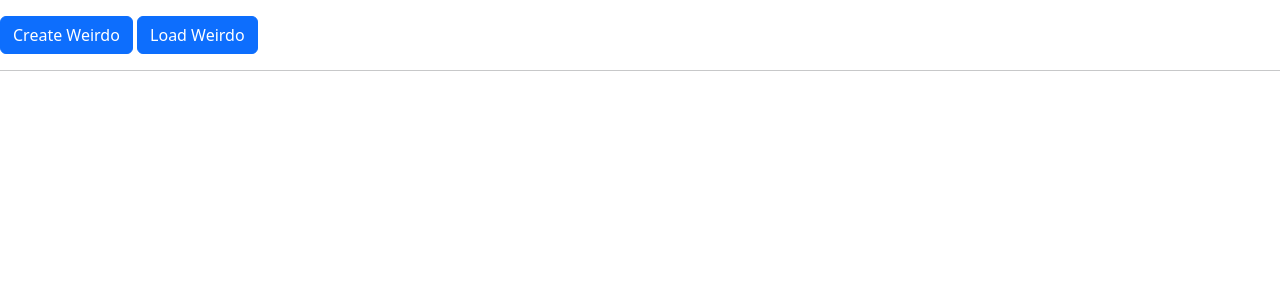
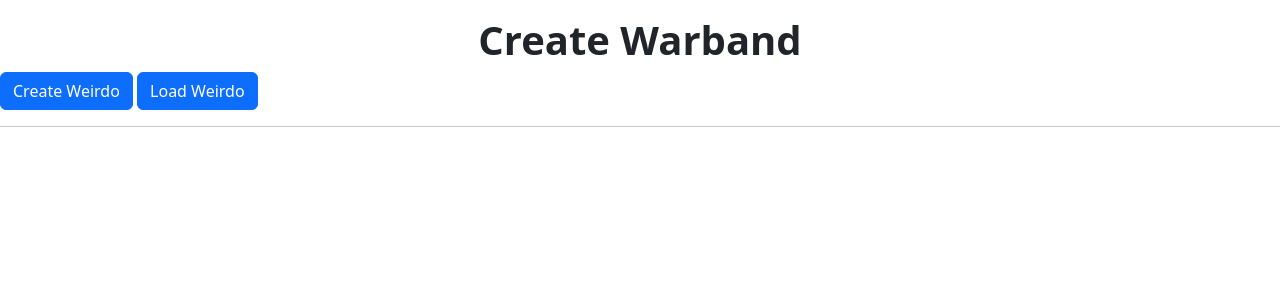
Before and after one commit to suspicious-smoke/SpaceWeirdosListBuilder, a Flask app: page /warband/0 in a window 1280 px wide. Shown: the part 73-373 px from the top of the page. Run offline with Flask 3, Linux system fonts and the light colour scheme.

Commit message:
initial new warband local storage structure

```diff
--- a/static/warband.js
+++ b/static/warband.js
@@ -1,5 +1,20 @@
 window.onload = function() {
     // check warband id
+    const warband_id = document.getElementById('warband_id').value
+    const warband = localStorage.getItem('warbands');
+
+    // if id doesn't exist, reload to id 0
+    if (warband==null && warband_id != 0) {
+        window.location.href = new_warband_url;
+    } else if (warband_id == 0) {
+       document.getElementById('warband_text').innerHTML = "Create Warband";
+    } else {
+        document.getElementById('warband_text').innerHTML = "Edit Warband";
+    }
+
+    // fill in table with warband information
+
+
 
 
     // create new weirdo button
@@ -28,8 +43,8 @@ function wireSaveWeirdo() {
 
 function saveWeirdo() {
     // get weirdo information from modal
+    let warband_id = document.getElementById('warband_id').value;
     let weirdo_id = document.getElementById('weirdo_id').value;
-    let warband_id = document.getElementById('warband_id').value;
     let weirdo_name = document.getElementById('weirdo_name').value;
 
     let s = document.getElementById('speed_select');
@@ -38,17 +53,20 @@ function saveWeirdo() {
     let defense = d.options[d.selectedIndex].text;
     // put weirdo into object for transport
     const weirdo = {
-        weirdo_id:weirdo_id,warband_id:warband_id,weirdo_name,weirdo_name,
+        weirdo_id:weirdo_id,weirdo_name,weirdo_name,
         speed:speed,
         defense:defense,
     }
+    // first load from local storage
+
+    // check warband id
+    // check weirdo id's
+
     json_weirdo = JSON.stringify(weirdo); // convert to json
     // save to local storage
     localStorage.setItem('warband_'+warband_id,json_weirdo)
 
 
     location.reload(); // reload page
-    // first load from local storage
-    // check warband id
-    // check weirdo id's
+
 }
--- a/templates/warband.html
+++ b/templates/warband.html
@@ -9,10 +9,13 @@
 
 <!-- New Weirdo Button -->
  <script>
+    const new_warband_url = "{{url_for('warband_page', warband_id=0)}}";
+ </script>
 
- </script>
+ <h1 id="warband_text" class="display-10 fw-bold text-center"></h1>
 <button id="create_weirdo" type="button" class="btn btn-primary" data-warband_id="0" data-bs-toggle="modal" data-bs-target="#weirdo_model">Create Weirdo</button>
 <button id="load_weirdo" type="button" class="btn btn-primary" data-warband_id="0" data-bs-toggle="modal" data-bs-target="#weirdo_model">Load Weirdo</button>
+<input hidden id="warband_id" value="{{warband.warband_id}}">
 
   <!-- Weirdo Modal -->
   <div class="modal fade" id="weirdo_model" tabindex="-1" aria-labelledby="exampleModalLabel" aria-hidden="true">
@@ -24,7 +27,7 @@
         </div>
         <div class="modal-body">
             <div class="row g-3">
-                <input hidden id="warband_id" value="{{warband.warband_id}}">
+
                 <input hidden id="weirdo_id" value="0">
                 <div class="col-12">
                   <label for="weirdo_name" class="form-label">Name</label>
```
Also changed, not shown: templates/home.html (+3 -4 lines), controller.py (line endings or trailing spaces).
